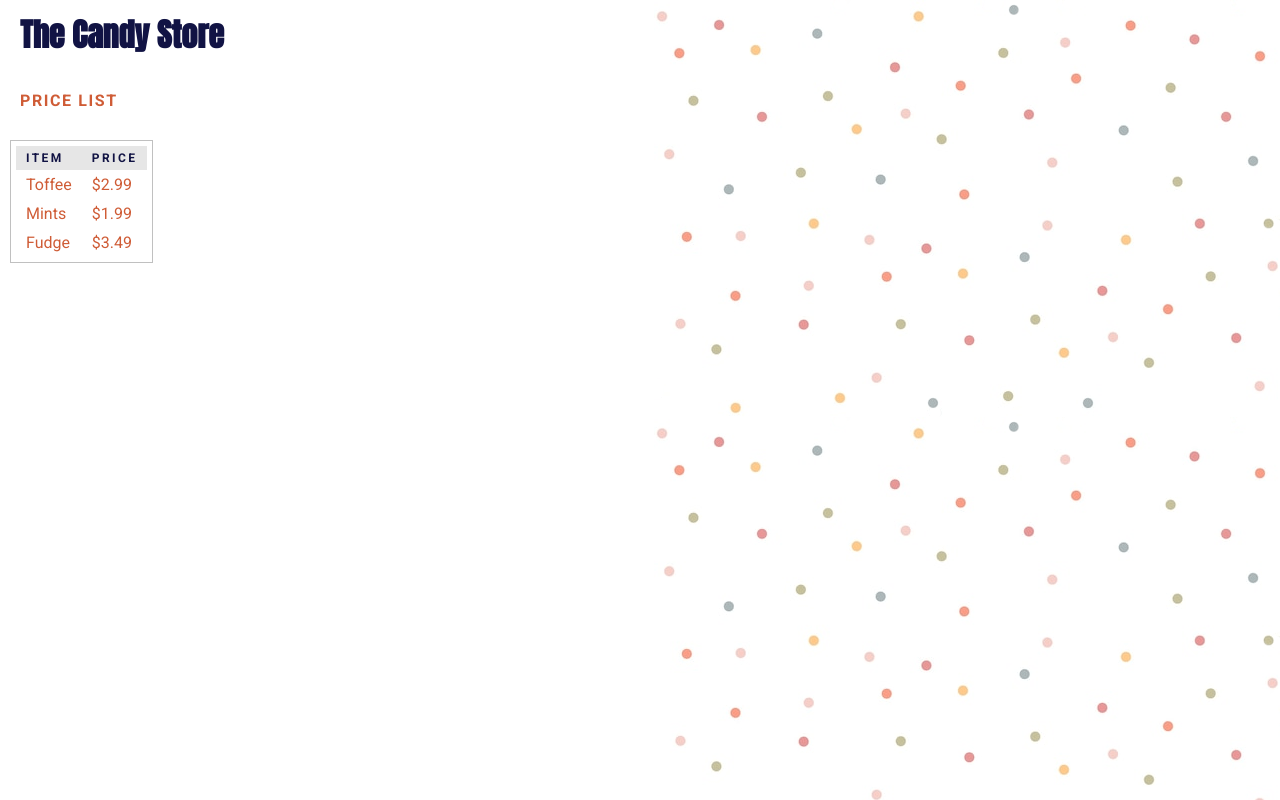
After one commit to wdib/lasalle-dw3, a PHP site: page /control-structures/foreach-loop.php in a window 1280 px wide. The commit adds this page. Run offline with PHP 8.4, Linux system fonts and the light colour scheme.

Commit message:
Added loop examples to control-structures/; added table style rules to main.css.

```diff
--- /dev/null
+++ b/control-structures/foreach-loop.php
@@ -0,0 +1,30 @@
+<?php
+  $products = [
+    'Toffee' => 2.99,
+    'Mints'  => 1.99,
+    'Fudge'  => 3.49,
+  ];
+?>
+<!DOCTYPE html>
+<html>
+  <head>
+    <title>foreach Loop</title>
+    <link rel="stylesheet" href="/dw3/main.css">
+  </head>
+  <body>
+    <h1>The Candy Store</h1>
+    <h2>Price List</h2>
+    <table>
+      <tr>
+        <th>Item</th>
+        <th>Price</th>
+      </tr>
+      <?php foreach ( $products as $item => $price ) { ?>
+        <tr>
+          <td><?= $item ?></td>
+          <td>$<?= $price ?></td>
+        </tr>
+      <?php } ?>
+    </table>
+  </body>
+</html>
--- a/main.css
+++ b/main.css
@@ -36,3 +36,25 @@
   margin    : 0px;
   font-size : 1.5rem;
 }
+
+table {
+  background-color: #FFFFFF;
+  margin: 10px;
+  padding: 5px;
+  border: 1px solid #C0C0C0;
+  border-spacing: 0px;
+}
+
+th {
+  text-transform: uppercase;
+  text-align: left;
+  font-size: 0.75em;
+  letter-spacing: 0.2em;
+  padding: 5px 10px;
+  background-color: #E6E6E6;
+  color: #111344;
+}
+
+td {
+  padding: 5px 10px;
+}
```
Also changed, not shown: control-structures/do-while-loop.php (added, +27 -0 lines), control-structures/for-loop-higher-counter.php (added, +24 -0 lines), control-structures/for-loop.php (added, +24 -0 lines), control-structures/foreach-loop-just-accessing-values.php (added, +17 -0 lines), control-structures/while-loop.php (added, +27 -0 lines).
